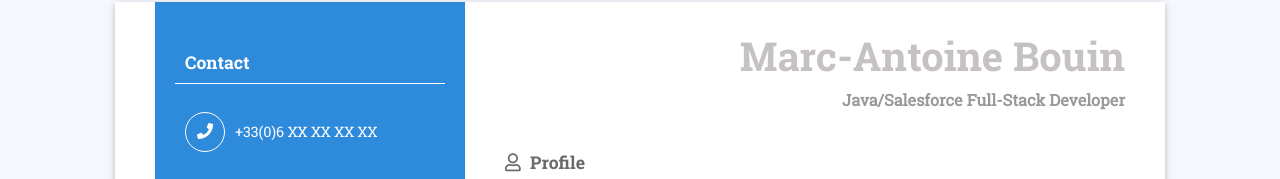
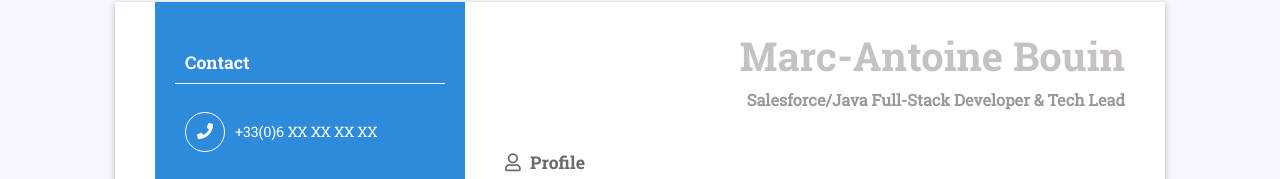
Before and after one commit to bretondev/portfolio, a plain HTML site: page en/index.html in a window 1280 px wide. Shown: the part 112-291 px from the top of the page. Drawn offline with Linux system fonts and the light colour scheme.

Commit message:
New Job title

```diff
--- a/en/index.html
+++ b/en/index.html
@@ -101,7 +101,7 @@
                         <div class="rit-cover">
                             <div class="hotkey">
                                 <h1 class="">Marc-Antoine Bouin</h1>
-                                <small>Java/Salesforce Full-Stack Developer</small>
+                                <small>Salesforce/Java Full-Stack Developer & Tech Lead</small>
                             </div>
                             <h2 class="rit-titl"><i class="far fa-user"></i> Profile</h2>
                             <div class="about">
```
Also changed, not shown: fr/index.html (+1 -1 lines).
